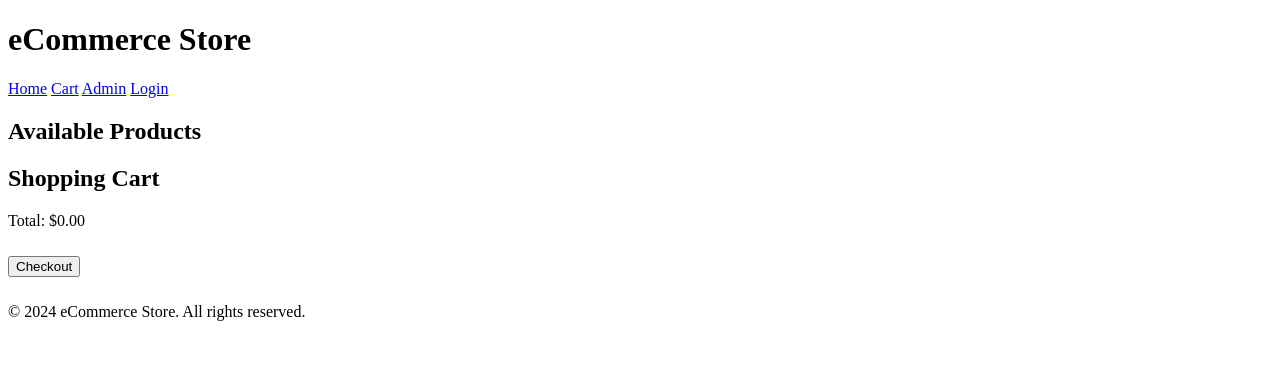
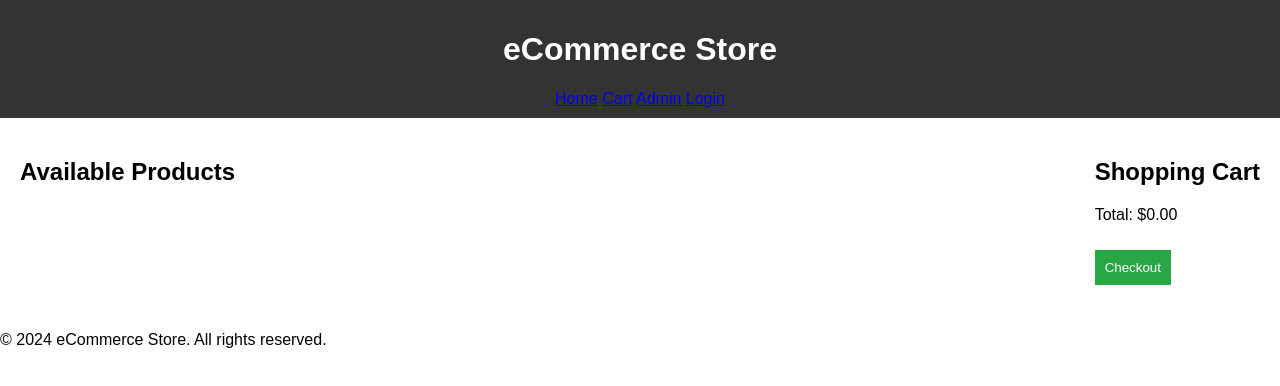
Before and after one commit to allyelvis/ae-pos, a plain HTML site: page index.html in a window 1280 px wide. Drawn offline with Linux system fonts and the light colour scheme; files that its build step writes are made by us from their sources; files whose address does not match are found by name.

Commit message:
Update styles.css

```diff
--- a/css/styles.css
+++ b/css/styles.css
@@ -1,3 +1,32 @@
+body {
+    font-family: Arial, sans-serif;
+    margin: 0;
+    padding: 0;
+}
+header {
+    background-color: #333;
+    color: white;
+    padding: 10px;
+    text-align: center;
+}
+main {
+    display: flex;
+    justify-content: space-between;
+    padding: 20px;
+}
+#product-list, #cart {
+    width: 45%;
+}
+button {
+    padding: 10px;
+    background-color: #28a745;
+    color: white;
+    border: none;
+    cursor: pointer;
+}
+button:hover {
+    background-color: #218838;
+}
 /* Existing styles */
 
 #admin-panel, #login-form {
```
